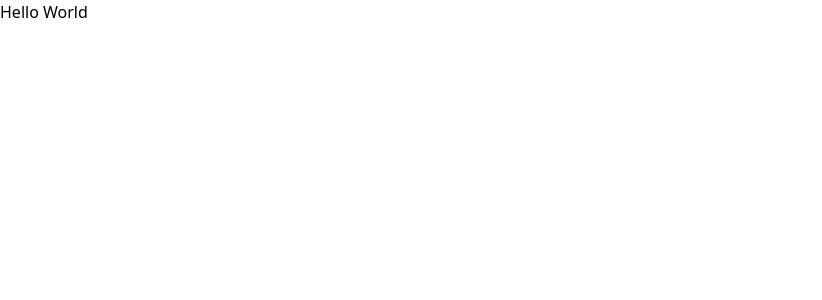
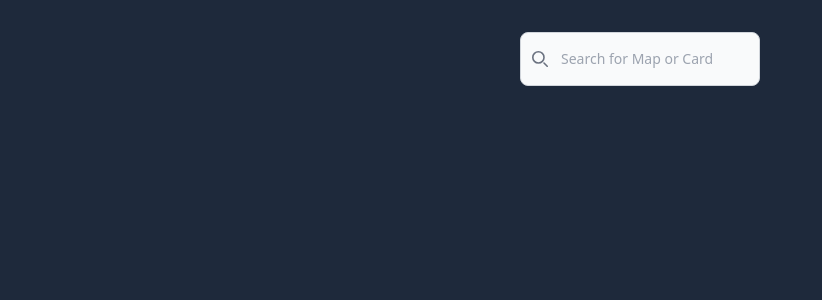
Before and after one commit to aboutBlank-dev/poe-div-cards, a Next.js app: page / in a window 1280 px wide. Shown: the top 300 px of the page, without its empty margins (0-822 px from the left). Built offline with nearby package versions, Linux system fonts and the light colour scheme.

Commit message:
Added search bar which temporary can filter through cards in the json

```diff
--- a/src/app/layout.tsx
+++ b/src/app/layout.tsx
@@ -12,7 +12,7 @@ export default function RootLayout({
 }) {
   return (
     <html lang="en">
-      <body>{children}</body>
+      <body className="bg-slate-800">{children}</body>
     </html>
   );
 }
--- a/src/app/page.tsx
+++ b/src/app/page.tsx
@@ -1,3 +1,11 @@
+import MapCardSearchBar from "~/components/search";
+
 export default function HomePage() {
-  return <div>Hello World</div>;
+  return (
+    <div className=" flex w-full justify-center">
+      <div className="mt-8 max-w-5xl">
+        <MapCardSearchBar placeholder="Search for Map or Card"></MapCardSearchBar>
+      </div>
+    </div>
+  );
 }
--- /dev/null
+++ b/src/components/search.tsx
@@ -0,0 +1,84 @@
+"use client";
+
+import { useState } from "react";
+import cards from "./../../python/cards.json";
+import areas from "./../../python/areas.json";
+
+type Props = {
+  placeholder: string;
+};
+
+const MapCardSearchBar = ({ placeholder }: Props) => {
+  const [search, setSearch] = useState("");
+  const [isFocused, setIsFocused] = useState<boolean>(false);
+
+  const cardIds = Object.values(cards);
+
+  let cleanSearch = search
+    .toLowerCase()
+    .trim()
+    .replace("'", "")
+    .replace(" ", "");
+
+  let filteredData = cardIds.filter((card) => {
+    let cleanCardName = card.name
+      .toLowerCase()
+      .trim()
+      .replace("'", "")
+      .replace(" ", ""); // Add this as some sort of Alias in the cards.json
+    return cleanCardName.includes(cleanSearch);
+  });
+
+  return (
+    <div className="w-60">
+      <label
+        htmlFor="div-map-search"
+        className="sr-only mb-2 text-sm font-medium text-gray-900"
+      >
+        Search
+      </label>
+      <div className="relative">
+        <div className="pointer-events-none absolute inset-y-0 start-0 flex items-center ps-3">
+          <svg
+            className="h-4 w-4 text-gray-500 "
+            aria-hidden="true"
+            xmlns="http://www.w3.org/2000/svg"
+            fill="none"
+            viewBox="0 0 20 20"
+          >
+            <path
+              stroke="currentColor"
+              strokeLinecap="round"
+              strokeLinejoin="round"
+              strokeWidth="2"
+              d="m19 19-4-4m0-7A7 7 0 1 1 1 8a7 7 0 0 1 14 0Z"
+            />
+          </svg>
+        </div>
+        <input
+          type="search"
+          id="div-map-search"
+          className="block w-full rounded-lg border border-gray-300 bg-gray-50 p-4 ps-10 text-sm text-gray-900 focus:border-blue-500 focus:ring-blue-500"
+          placeholder={placeholder}
+          autoComplete="off"
+          onChange={(e) => setSearch(e.target.value)}
+          onFocus={() => setIsFocused(true)}
+          onBlur={() => setIsFocused(false)}
+          required
+        />
+      </div>
+      {filteredData.length < 6 && filteredData.length > 0 && isFocused ? (
+        <div
+          id="dropdown-menu"
+          className="relative right-0 mt-2 space-y-1 rounded-md bg-white p-1 shadow-lg ring-1 ring-black ring-opacity-5"
+        >
+          {filteredData.map((card) => (
+            <div key={card.art_url}>{card.name}</div>
+          ))}
+        </div>
+      ) : null}
+    </div>
+  );
+};
+
+export default MapCardSearchBar;
```
